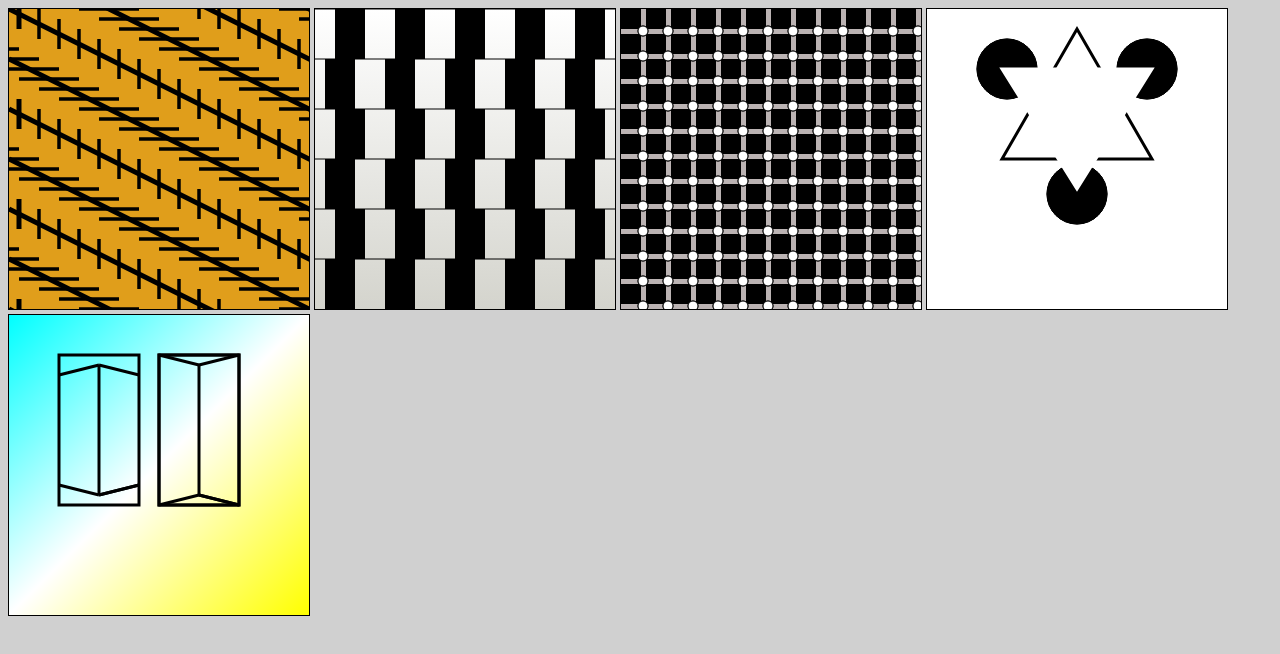
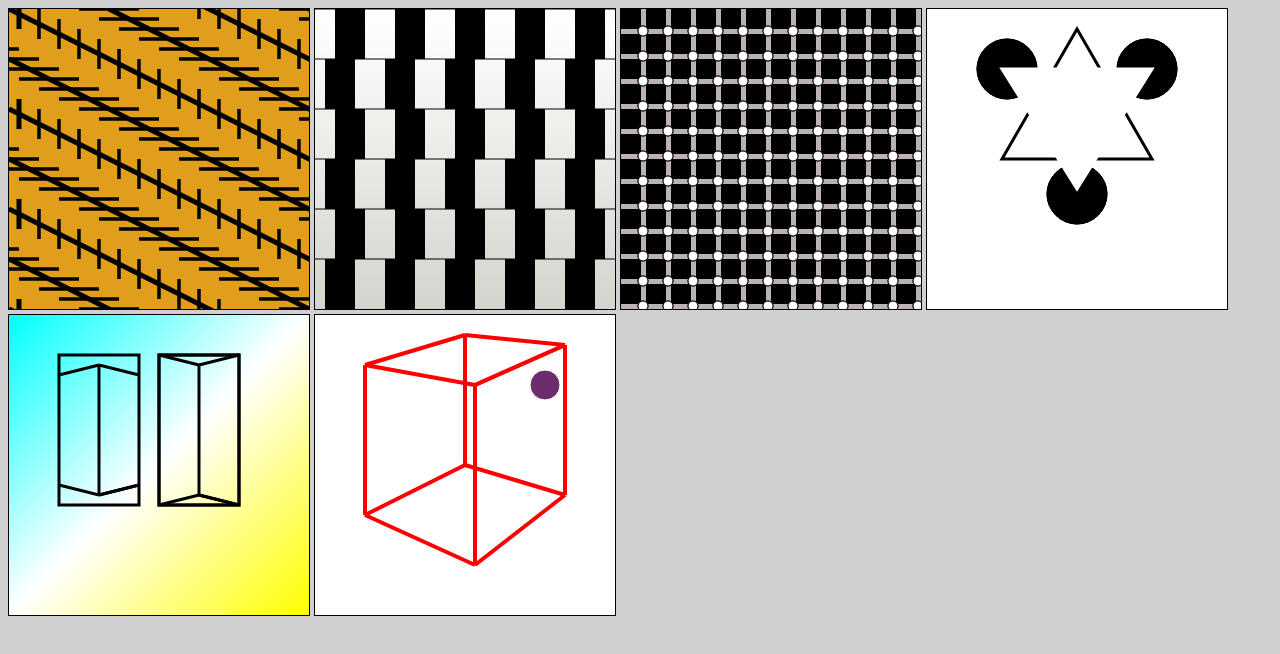
Before and after one commit to B1tF8er/optical-illusions, a website with bundled scripts: page public/index.html in a window 1280 px wide. Built offline with nearby package versions, Linux system fonts and the light colour scheme.

Commit message:
Add box and sphere optical illusion

```diff
--- a/public/index.html
+++ b/public/index.html
@@ -19,6 +19,9 @@
     <canvas id="muller-lyer" width="300" height="300">
       Your browser does not support the HTML5 canvas tag.
     </canvas>
+    <canvas id="box-and-sphere" width="300" height="300">
+      Your browser does not support the HTML5 canvas tag.
+    </canvas>
     <script type="module" src="/js/opticalIllusions.js"></script>
   </body>
 </html>
--- /dev/null
+++ b/public/js/boxAndSphere.js
@@ -0,0 +1,50 @@
+import canvas from "./canvas.js";
+import point from "./point.js";
+import line from "./line.js";
+import circle from "./circle.js";
+import style from "./style.js";
+import constants from "./constants.js";
+
+function boxAndSphere() {
+  const boxAndSphereCanvas = new canvas("box-and-sphere");
+
+  addCube(boxAndSphereCanvas);
+  addSphere(boxAndSphereCanvas);
+}
+
+function addCube(boxAndSphereCanvas) {
+  boxAndSphereCanvas.addStyle(new style(constants.Red, constants.Red, 4));
+  boxAndSphereCanvas.addLine(new line(new point(50, 50), new point(150, 20)));
+  boxAndSphereCanvas.addLine(new line(new point(50, 50), new point(50, 200)));
+  boxAndSphereCanvas.addLine(new line(new point(150, 20), new point(150, 150)));
+  boxAndSphereCanvas.addLine(new line(new point(150, 150), new point(50, 200)));
+  boxAndSphereCanvas.addLine(new line(new point(150, 20), new point(250, 30)));
+  boxAndSphereCanvas.addLine(new line(new point(250, 30), new point(250, 180)));
+  boxAndSphereCanvas.addLine(new line(new point(250, 180), new point(150, 150)));
+  boxAndSphereCanvas.addLine(new line(new point(250, 180), new point(160, 250)));
+  boxAndSphereCanvas.addLine(new line(new point(160, 250), new point(50, 200)));
+  boxAndSphereCanvas.addLine(new line(new point(160, 250), new point(160, 70)));
+  boxAndSphereCanvas.addLine(new line(new point(160, 70), new point(50, 50)));
+  boxAndSphereCanvas.addLine(new line(new point(160, 70), new point(250, 30)));
+  boxAndSphereCanvas.addStyle(new style(constants.Red, constants.Red, 4));
+}
+
+function addSphere(boxAndSphereCanvas) {
+  const radius = 15;
+  const startAngle = 0;
+  const endAngle = 2;
+
+  boxAndSphereCanvas.addStyle(new style(constants.Purple, constants.Transparent, 1));
+  boxAndSphereCanvas.addCircle(
+    new circle(
+      new point(230, 70),
+      radius,
+      startAngle,
+      endAngle,
+      constants.Clockwise
+    )
+  );
+  boxAndSphereCanvas.addStyle(new style(constants.Purple, constants.White, 1));
+}
+
+export default boxAndSphere;
--- a/public/js/constants.js
+++ b/public/js/constants.js
@@ -11,6 +11,14 @@ export default class constants {
         return "transparent";
     }
 
+    static get Purple() {
+        return "#6d2d6d";
+    }
+
+    static get Red() {
+        return "#f00";
+    }
+
     static get Clockwise() {
         return false;
     }
--- a/public/js/opticalIllusions.js
+++ b/public/js/opticalIllusions.js
@@ -3,6 +3,7 @@ import cafeWall from "./cafeWall.js";
 import blinkingDots from "./blinkingDots.js";
 import kanizsaTriangle from "./kanizsaTriangle.js";
 import mullerLyer from "./mullerLyer.js";
+import boxAndSphere from "./boxAndSphere.js";
 
 class opticalIllusions {
   static display() {
@@ -11,6 +12,7 @@ class opticalIllusions {
     blinkingDots();
     kanizsaTriangle();
     mullerLyer();
+    boxAndSphere();
   }
 }
 
```
